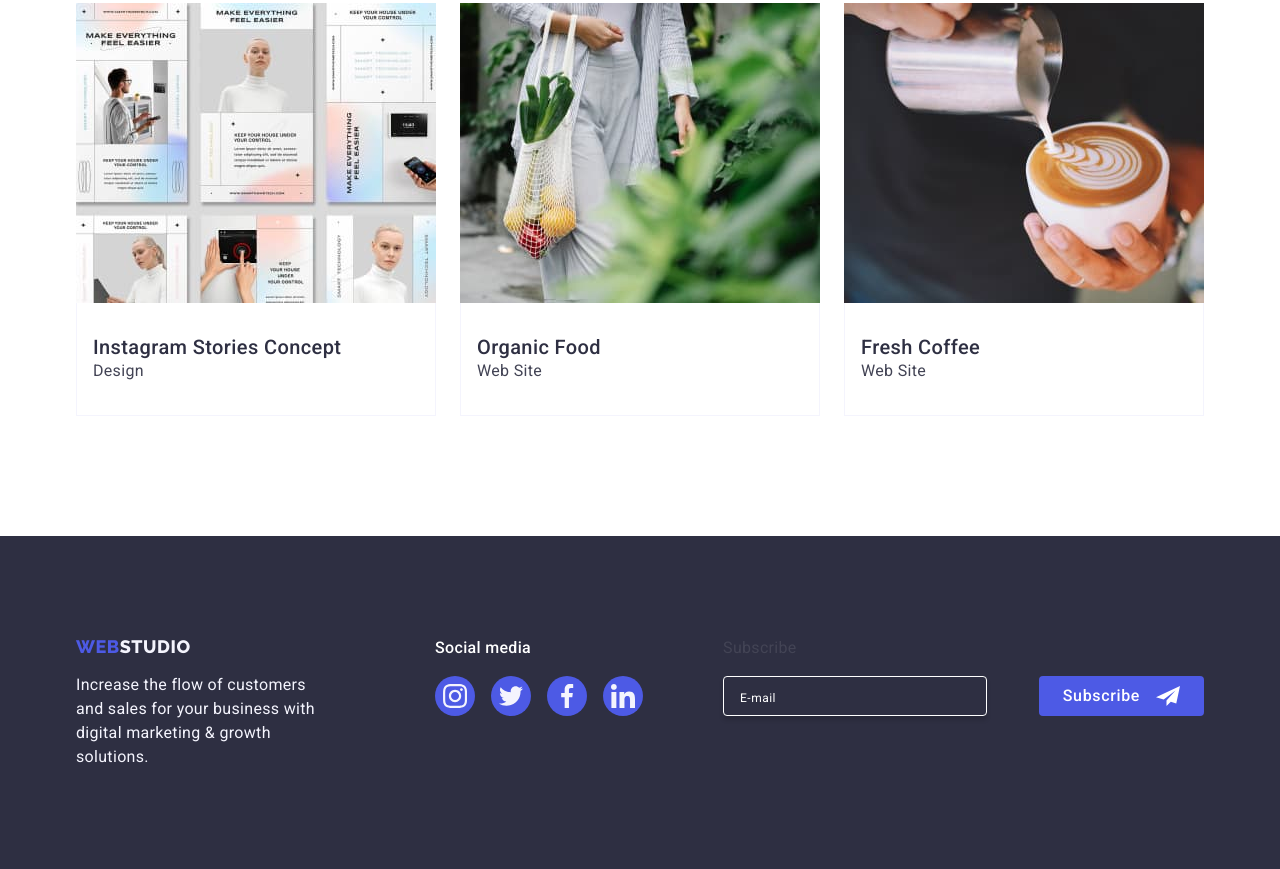
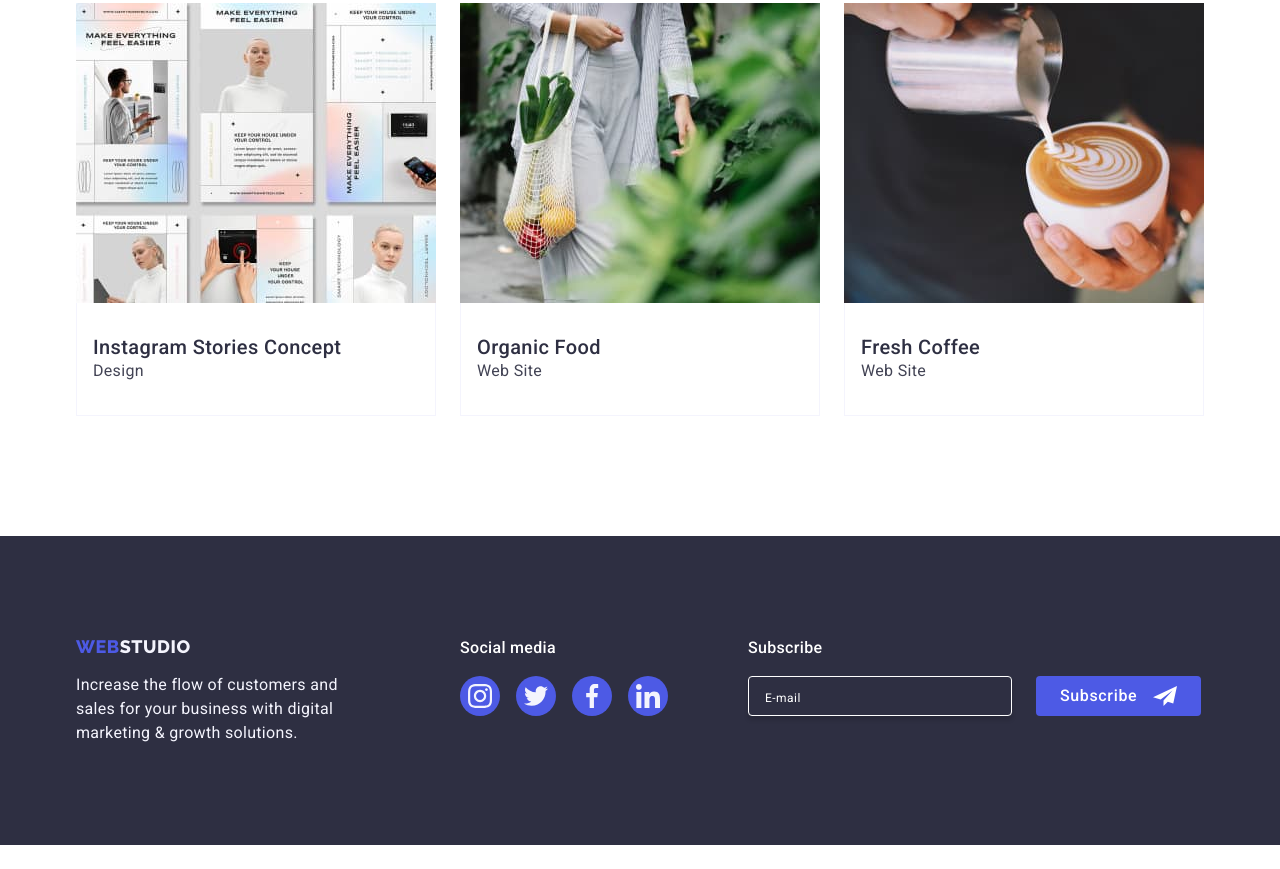
Before and after one commit to KaterynaPryimakova/goit-markup-hw-05, a plain HTML site: page portfolio.html in a window 1280 px wide. Shown: the part 1210-2079 px from the top of the page. After the commit the page ends 2055 px from the top, so only its background shows below. Drawn offline with nearby package versions, Linux system fonts and the light colour scheme; a web font is replaced by a local one.

Commit message:
Update portfolio.html

```diff
--- a/portfolio.html
+++ b/portfolio.html
@@ -288,10 +288,11 @@
             </div>
 
             <form class="footer-subcribe-form" name="subscribe">
-                <label class="subscribe-label" for="email">
-                    Subscribe
+                <div>
+                    <p class="subscribe-title">Subscribe</p>
                     <input class="email-input" type="email" name="email" id="email" placeholder="E-mail">
-                </label>
+                </div>
+
                 <button class="subscribe-btn" type="submit">
                     Subscribe
                     <svg class="btn-icon" width="24" height="24">
```
